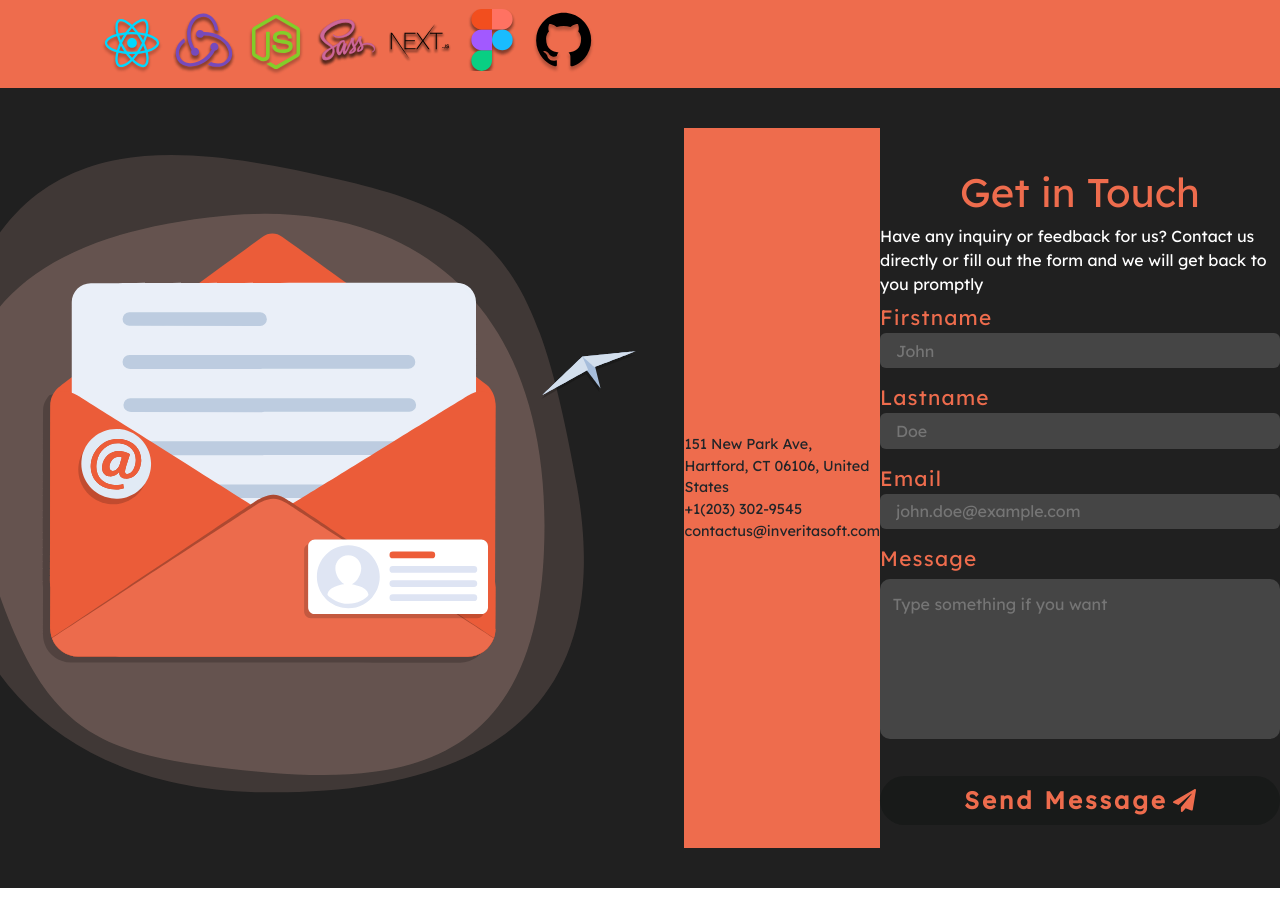
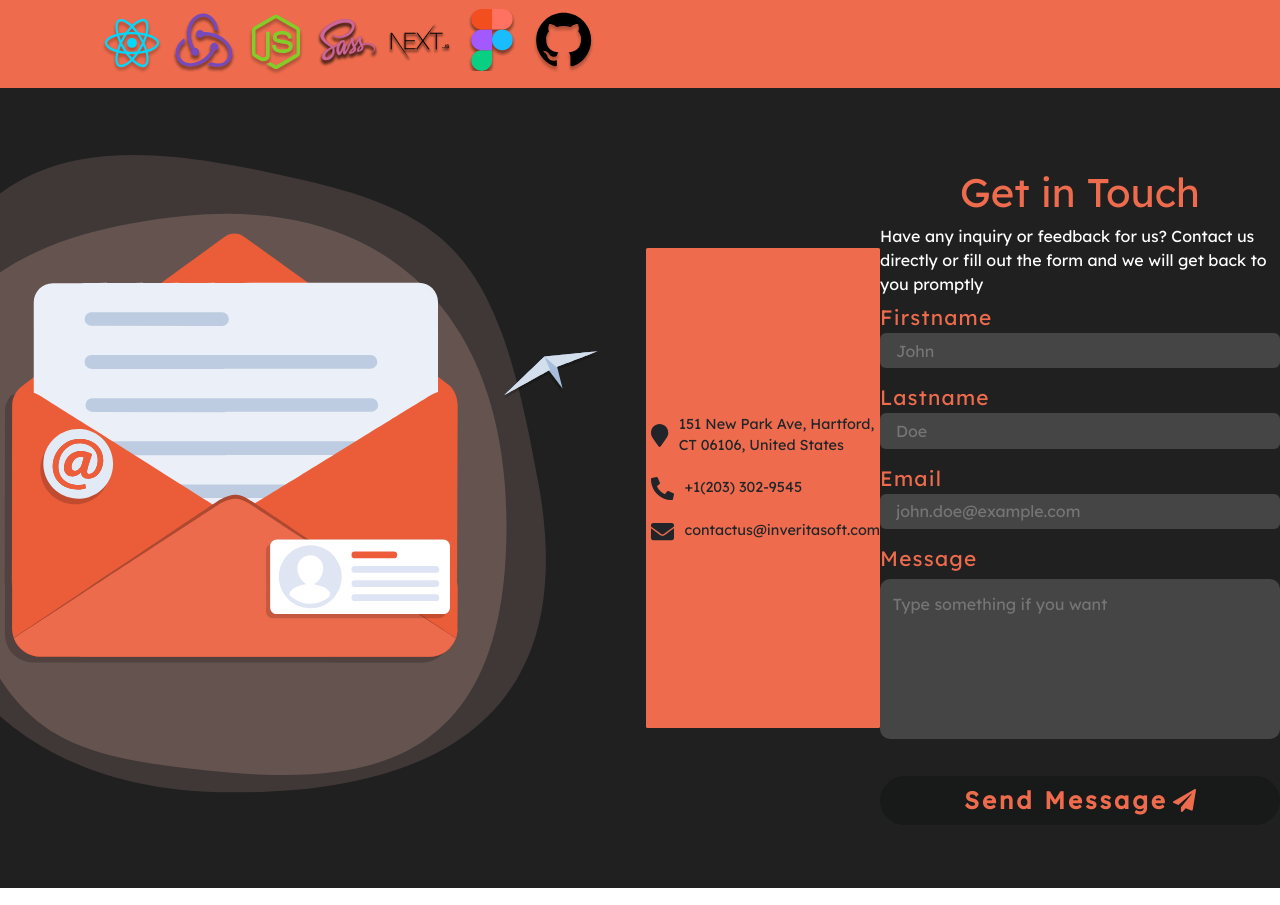
Before and after one commit to sujoyduttajad/BeatsUp, a React (Create React App) app: page /AboutUs in a window 1280 px wide. Shown: the part 1580-2485 px from the top of the page. Built offline with nearby package versions, Linux system fonts and the light colour scheme; a web font is replaced by a local one.

Commit message:
added icons

```diff
--- a/src/pages/AboutUs.js
+++ b/src/pages/AboutUs.js
@@ -15,7 +15,7 @@ import NodeIcon from '../images/Node.js.svg'
 import FigmaIcon from '../images/Figma.svg'
 import GithubIcon from '../images/Github.svg'
 import { FontAwesomeIcon } from '@fortawesome/react-fontawesome';
-import { faPaperPlane } from '@fortawesome/free-solid-svg-icons';
+import { faEnvelope, faMapMarked, faMapMarker, faPaperPlane, faPhoneAlt } from '@fortawesome/free-solid-svg-icons';
 
 const AboutUs = () => {
 
@@ -137,9 +137,30 @@ const AboutUs = () => {
                     </form>
                    </div>
                    <div className='banner-strip'>
-                        <div><p>151 New Park Ave, Hartford, CT 06106, United States</p></div>
-                        <div><p>+1(203) 302-9545</p></div>
-                        <div><p>contactus@inveritasoft.com</p></div>
+                        <div>
+                            <FontAwesomeIcon
+                                className="send__icon"
+                                size="1x"
+                                icon={faMapMarker}
+                            />
+                            <p>151 New Park Ave, Hartford, CT 06106, United States</p>
+                        </div>
+                        <div>
+                            <FontAwesomeIcon
+                                className="send__icon"
+                                size="1x"
+                                icon={faPhoneAlt}
+                            />
+                            <p>+1(203) 302-9545</p>
+                        </div>
+                        <div>
+                            <FontAwesomeIcon
+                                className="send__icon"
+                                size="1x"
+                                icon={faEnvelope}
+                            />
+                            <p>contactus@inveritasoft.com</p>
+                        </div>
                    </div>
                    <div className="">
                         <Lottie
--- a/src/styles/_aboutus.scss
+++ b/src/styles/_aboutus.scss
@@ -224,11 +224,21 @@ $BurnSienna: #EE6C4D;
 
 .banner-strip {
     width: 25vw;
-    height: 90vh;
+    height: 60vh;
     background-color: $BurnSienna;
+    border-radius: 0.1rem;
+    border: 0;
+
     @include flex(column, center, flex-start);
+
+    div {
+        @include flex(row, space-between, center);
+
+        margin-bottom: 20px;
+    }
 
     p {
         font-size: 0.9rem;
+        margin-left: 10px;
     }
 }
```
